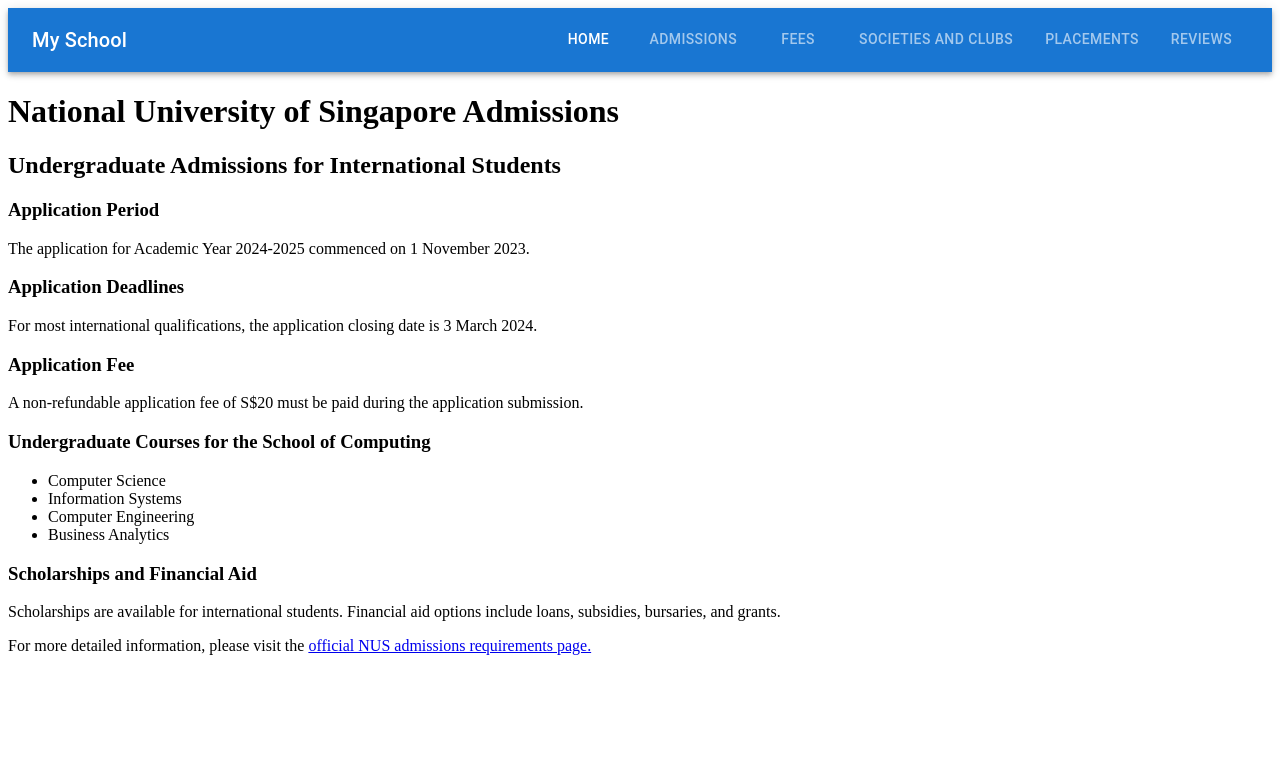
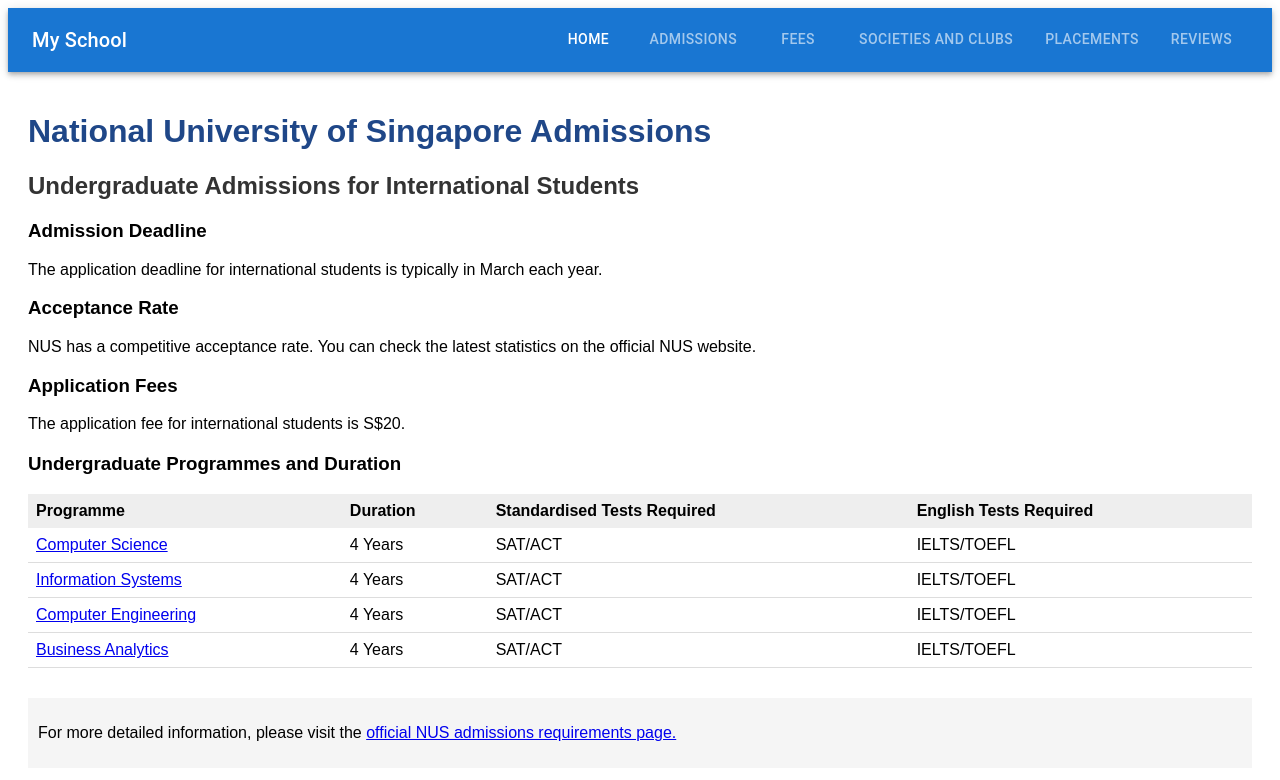
Before and after one commit to auhc99/uni-raasta, a React (Create React App) app in the folder uni-raasta/: page /admissions in a window 1280 px wide. Shown: the top 780 px of the page. Built offline with nearby package versions, Linux system fonts and the light colour scheme.

Commit message:
Update AdmissionsPage.js

```diff
--- a/uni-raasta/src/AdmissionsPage.js
+++ b/uni-raasta/src/AdmissionsPage.js
@@ -1,53 +1,63 @@
 import React from 'react';
 
 const AdmissionsPage = () => {
+  const courses = [
+    { name: "Computer Science", link: "https://www.comp.nus.edu.sg/programmes/ug/cs/" },
+    { name: "Information Systems", link: "https://www.comp.nus.edu.sg/programmes/ug/is/" },
+    { name: "Computer Engineering", link: "https://www.eng.nus.edu.sg/ece/programmes/undergraduate-programmes/" },
+    { name: "Business Analytics", link: "https://www.comp.nus.edu.sg/programmes/ug/bza/" },
+    // ... other courses
+  ];
+
   return (
-    <div>
-      <h1>National University of Singapore Admissions</h1>
-      <h2>Undergraduate Admissions for International Students</h2>
+    <div style={{ fontFamily: 'Arial, sans-serif', padding: '20px' }}>
+      <h1 style={{ color: '#1F4788' }}>National University of Singapore Admissions</h1>
+      <h2 style={{ color: '#333' }}>Undergraduate Admissions for International Students</h2>
 
-      <section>
-        <h3>Application Period</h3>
-        <p>The application for Academic Year 2024-2025 commenced on 1 November 2023.</p>
+      {/* Admission Details */}
+      <section style={{ marginBottom: '20px' }}>
+        <h3>Admission Deadline</h3>
+        <p>The application deadline for international students is typically in March each year.</p>
+        <h3>Acceptance Rate</h3>
+        <p>NUS has a competitive acceptance rate. You can check the latest statistics on the official NUS website.</p>
+        <h3>Application Fees</h3>
+        <p>The application fee for international students is S$20.</p>
       </section>
 
+      {/* Programmes and Duration Table */}
       <section>
-        <h3>Application Deadlines</h3>
-        <p>For most international qualifications, the application closing date is 3 March 2024.</p>
+        <h3>Undergraduate Programmes and Duration</h3>
+        <table style={{ width: '100%', borderCollapse: 'collapse', marginBottom: '20px' }}>
+          <tr style={{ backgroundColor: '#EEE', textAlign: 'left' }}>
+            <th style={{ padding: '8px' }}>Programme</th>
+            <th style={{ padding: '8px' }}>Duration</th>
+            <th style={{ padding: '8px' }}>Standardised Tests Required</th>
+            <th style={{ padding: '8px' }}>English Tests Required</th>
+          </tr>
+          {/* Map through each course to display information */}
+          {courses.map((course, index) => (
+            <tr key={index} style={{ borderBottom: '1px solid #DDD' }}>
+              <td style={{ padding: '8px' }}>
+                <a href={course.link} target="_blank" rel="noopener noreferrer">
+                  {course.name}
+                </a>
+              </td>
+              <td style={{ padding: '8px' }}>4 Years</td>
+              <td style={{ padding: '8px' }}>SAT/ACT</td>
+              <td style={{ padding: '8px' }}>IELTS/TOEFL</td>
+            </tr>
+          ))}
+        </table>
       </section>
 
-      <section>
-        <h3>Application Fee</h3>
-        <p>A non-refundable application fee of S$20 must be paid during the application submission.</p>
-      </section>
-
-      <section>
-        <h3>Undergraduate Courses for the School of Computing</h3>
-        <ul>
-          {/* List the courses based on the information provided by NUS */}
-          <li>Computer Science</li>
-          <li>Information Systems</li>
-          <li>Computer Engineering</li>
-          <li>Business Analytics</li>
-          {/* ... other courses */}
-        </ul>
-      </section>
-
-      <section>
-        <h3>Scholarships and Financial Aid</h3>
-        <p>Scholarships are available for international students. Financial aid options include loans, subsidies, bursaries, and grants.</p>
-      </section>
-
-      {/* Add any other relevant sections based on the admissions guide */}
-
-      <footer>
+      {/* Footer with Link to Official Admissions Page */}
+      <footer style={{ backgroundColor: '#F5F5F5', padding: '10px', marginTop: '30px' }}>
         <p>For more detailed information, please visit the&nbsp;
           <a href="https://www.nus.edu.sg/oam/apply-to-nus/international-qualifications/admissions-requirements" target="_blank" rel="noopener noreferrer">
-          official NUS admissions requirements page.
+            official NUS admissions requirements page.
           </a>
         </p>
       </footer>
-
     </div>
   );
 };
```
